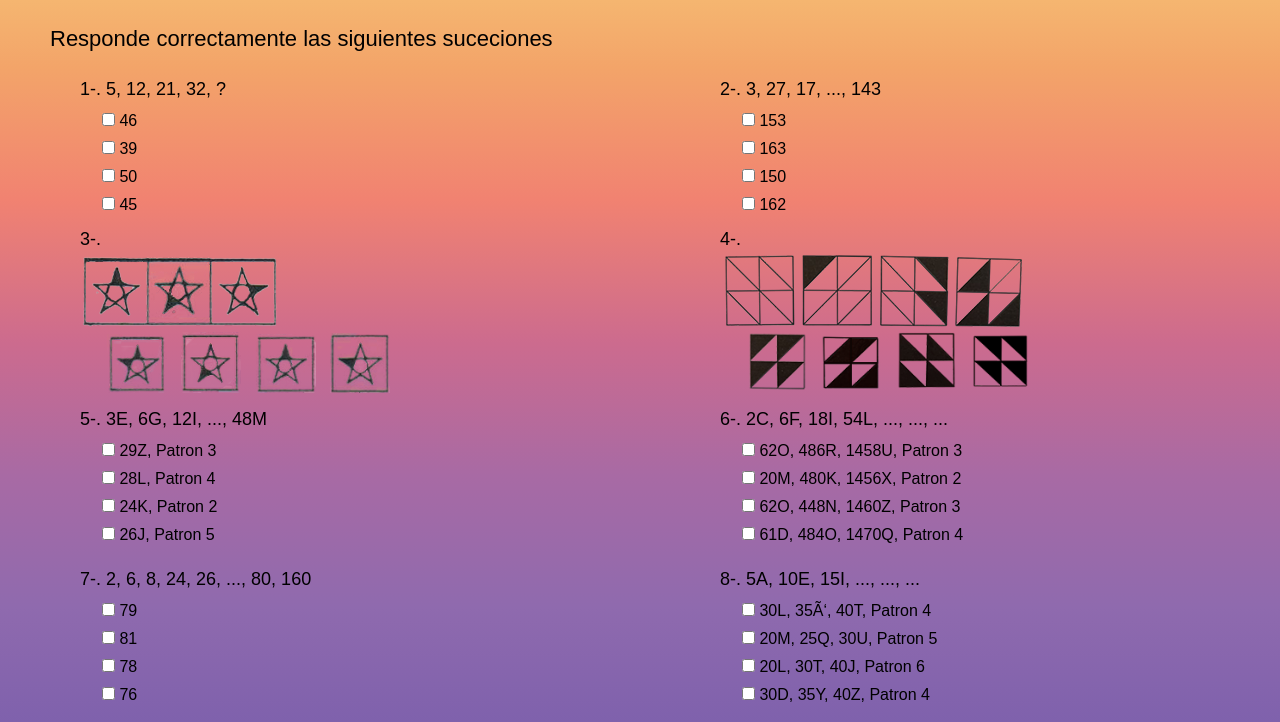
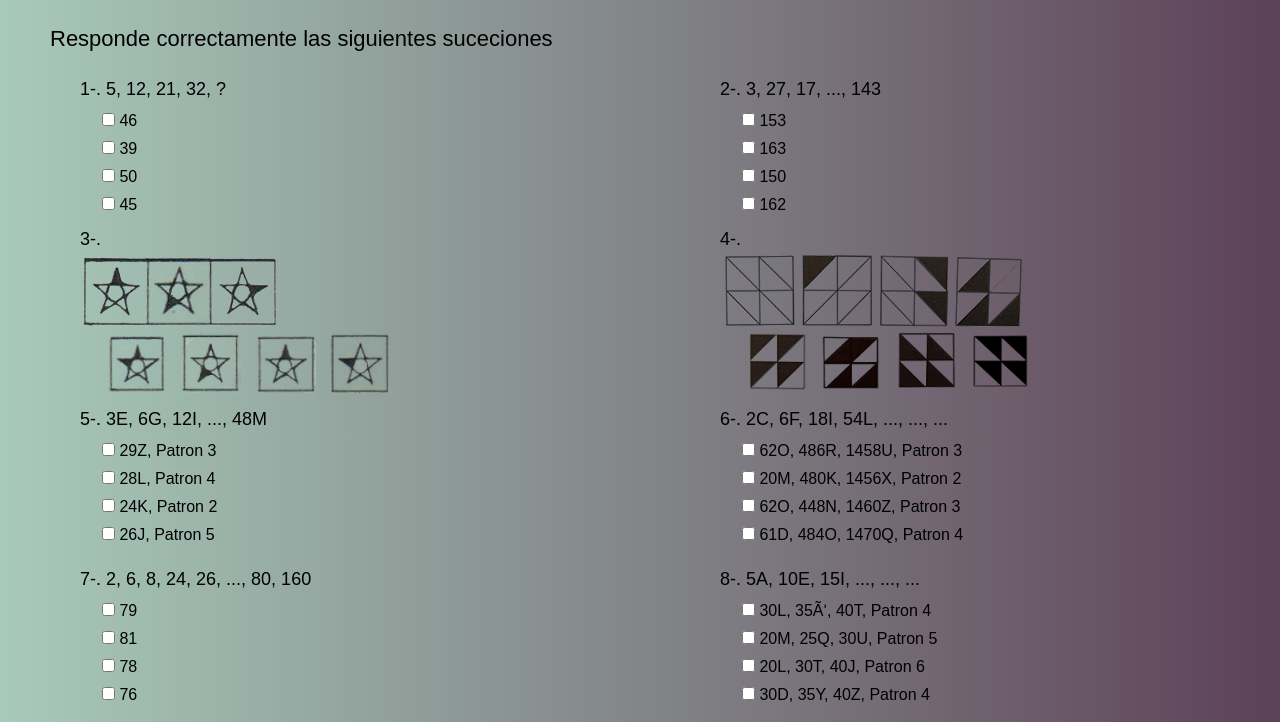
Before and after one commit to CyHuevos/Proyecto, a plain HTML site: page test.html in a window 1280 px wide. Shown: the part 75-797 px from the top of the page. Drawn offline with Linux system fonts and the light colour scheme.

Commit message:
Update styles_tst.css

```diff
--- a/css/styles_tst.css
+++ b/css/styles_tst.css
@@ -24,7 +24,8 @@ h1 {
 .contenedor {
     position: static;
     /*background-image: linear-gradient(to top, #505285 0%, #585e92 12%, #65689f 25%, #7474b0 37%, #7e7ebb 50%, #8389c7 62%, #9795d4 75%, #a2a1dc 87%, #b5aee4 100%);*/
-    background-image: linear-gradient(to top, #3f51b1 0%, #5a55ae 13%, #7b5fac 25%, #8f6aae 38%, #a86aa4 50%, #cc6b8e 62%, #f18271 75%, #f3a469 87%, #f7c978 100%);
+    /*background-image: linear-gradient(to top, #3f51b1 0%, #5a55ae 13%, #7b5fac 25%, #8f6aae 38%, #a86aa4 50%, #cc6b8e 62%, #f18271 75%, #f3a469 87%, #f7c978 100%);*/
+    background-image: linear-gradient(to right, #a8caba 0%, #5d4157 100%);
     height: 1100px;
     width: 100%;
 }
```
